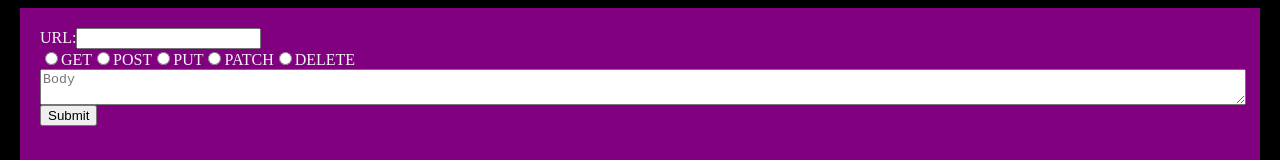
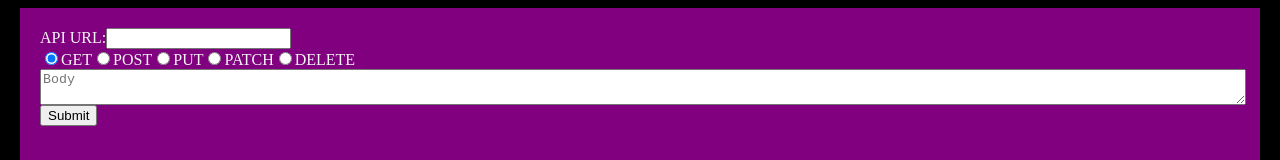
Before and after one commit to mikeymasonic/29-RESTy, a React app: page / in a window 1280 px wide. Shown: the top 160 px of the page. Built offline with nearby package versions, Linux system fonts and the light colour scheme.

Commit message:
added method logic

```diff
--- a/src/components/Form/Form.jsx
+++ b/src/components/Form/Form.jsx
@@ -1,47 +1,17 @@
-// import React from 'react';
-// import PropTypes from 'prop-types';
-// import styles from './Form.css';
-
-// const Form = ({ url, body, onChange, onSubmit }) => (
-//   <div className={styles.Form}>
-//     <form onSubmit={onSubmit}>
-//       <label>API URL:<input type="text" name="url" value={url} onChange={onChange}></input></label>
-//       <div>
-//         <label><input type="radio" name="method" value="GET" onChange={onChange} />GET</label>
-//         <label><input type="radio" name="method" value="POST" onChange={onChange} />POST</label>
-//         <label><input type="radio" name="method" value="PUT" onChange={onChange} />PUT</label>
-//         <label><input type="radio" name="method" value="PATCH" onChange={onChange} />PATCH</label>
-//         <label><input type="radio" name="method" value="DELETE" onChange={onChange} />DELETE</label>
-//       </div>
-//       <textarea placeholder="Body" name="body" value={body} onChange={onChange}></textarea>
-//       <button type="submit">Submit</button>
-//     </form>
-//   </div>
-// );
-
-// Form.propTypes = {
-//   url: PropTypes.string,
-//   body: PropTypes.string,
-//   onChange: PropTypes.func,
-//   onSubmit: PropTypes.func
-// };
-
-// export default Form;
-
 import React from 'react';
 import PropTypes from 'prop-types';
 import styles from './Form.css';
 
-const Form = ({ url, body, onChange, onSubmit }) => (
+const Form = ({ url, method, body, onChange, onSubmit }) => (
   <div className={styles.Form}>
     <form onSubmit={onSubmit}>
-      <label>URL:<input type="text" name="url" value={url} onChange={onChange}></input></label>
+      <label>API URL:<input type="text" name="url" value={url} onChange={onChange}></input></label>
       <div>
-        <label><input type="radio" name="method" value="GET" onChange={onChange} />GET</label>
-        <label><input type="radio" name="method" value="POST" onChange={onChange} />POST</label>
-        <label><input type="radio" name="method" value="PUT" onChange={onChange} />PUT</label>
-        <label><input type="radio" name="method" value="PATCH" onChange={onChange} />PATCH</label>
-        <label><input type="radio" name="method" value="DELETE" onChange={onChange} />DELETE</label>
+        <label><input type="radio" name="method" value="GET" checked={method === 'GET'} onChange={onChange} />GET</label>
+        <label><input type="radio" name="method" value="POST" checked={method === 'POST'} onChange={onChange} />POST</label>
+        <label><input type="radio" name="method" value="PUT" checked={method === 'PUT'} onChange={onChange} />PUT</label>
+        <label><input type="radio" name="method" value="PATCH" checked={method === 'PATCH'} onChange={onChange} />PATCH</label>
+        <label><input type="radio" name="method" value="DELETE" checked={method === 'DELETE'} onChange={onChange} />DELETE</label>
       </div>
       <textarea placeholder="Body" name="body" value={body} onChange={onChange}></textarea>
       <button type="submit">Submit</button>
@@ -51,6 +21,7 @@ const Form = ({ url, body, onChange, onSubmit }) => (
 
 Form.propTypes = {
   url: PropTypes.string,
+  method: PropTypes.string,
   body: PropTypes.string,
   onChange: PropTypes.func,
   onSubmit: PropTypes.func
```
